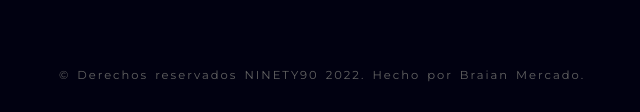
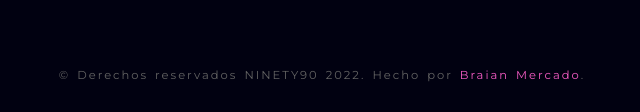
Before and after one commit to naghuu95/Entregas_de_coderhouse, a website: page index.html in a window 1280 px wide. Shown: the part 5926-6038 px from the top of the page, 318-958 px from the left. Drawn offline with nearby package versions, Linux system fonts and the light colour scheme; files whose address does not match are found by name.

Commit message:
agregando link de repositorio de github al footer

```diff
--- a/index.html
+++ b/index.html
@@ -518,7 +518,7 @@
     <div class=" container-fluid row d-flex justify-content-center  ">
 
       <div class="col-10 col-md-12 caja_copy ">
-        <p class="h6 fw-light  text-center mt-5 py-4">&copy; Derechos reservados NINETY90 2022. Hecho por Braian Mercado. </p>
+        <p class="h6 fw-light  text-center mt-5 py-4">&copy; Derechos reservados NINETY90 2022. Hecho por <a href="https://github.com/naghuu95/Entregas_de_coderhouse/tree/Proyecto_final_Braian_nahuel_mercado" target="_blank">Braian Mercado</a>. </p>
       </div>
 
     </div>
--- a/scss/_footer.scss
+++ b/scss/_footer.scss
@@ -132,6 +132,11 @@
                     color: $c-gris;
                 }
 
+                a{
+                    text-decoration: none;
+                    color: #f65cc5;
+                }
+
             }
         }
     }
```
Also changed, not shown: paginas/cazafantasmas.html (+1 -1 lines), paginas/contacto.html (+1 -1 lines), paginas/envios.html (+1 -1 lines), paginas/et.html (+1 -1 lines), paginas/informacion.html (+1 -1 lines), paginas/karate_kid.html (+1 -1 lines), paginas/matilda.html (+1 -1 lines), paginas/mi_pobre_angelito.html (+1 -1 lines), paginas/productos.html (+1 -1 lines), paginas/rocky.html (+1 -2 lines), paginas/star_wars.html (+1 -1 lines), paginas/terminator.html (+1 -1 lines), paginas/volver_al_futuro.html (+1 -1 lines), css/estilos.css.
